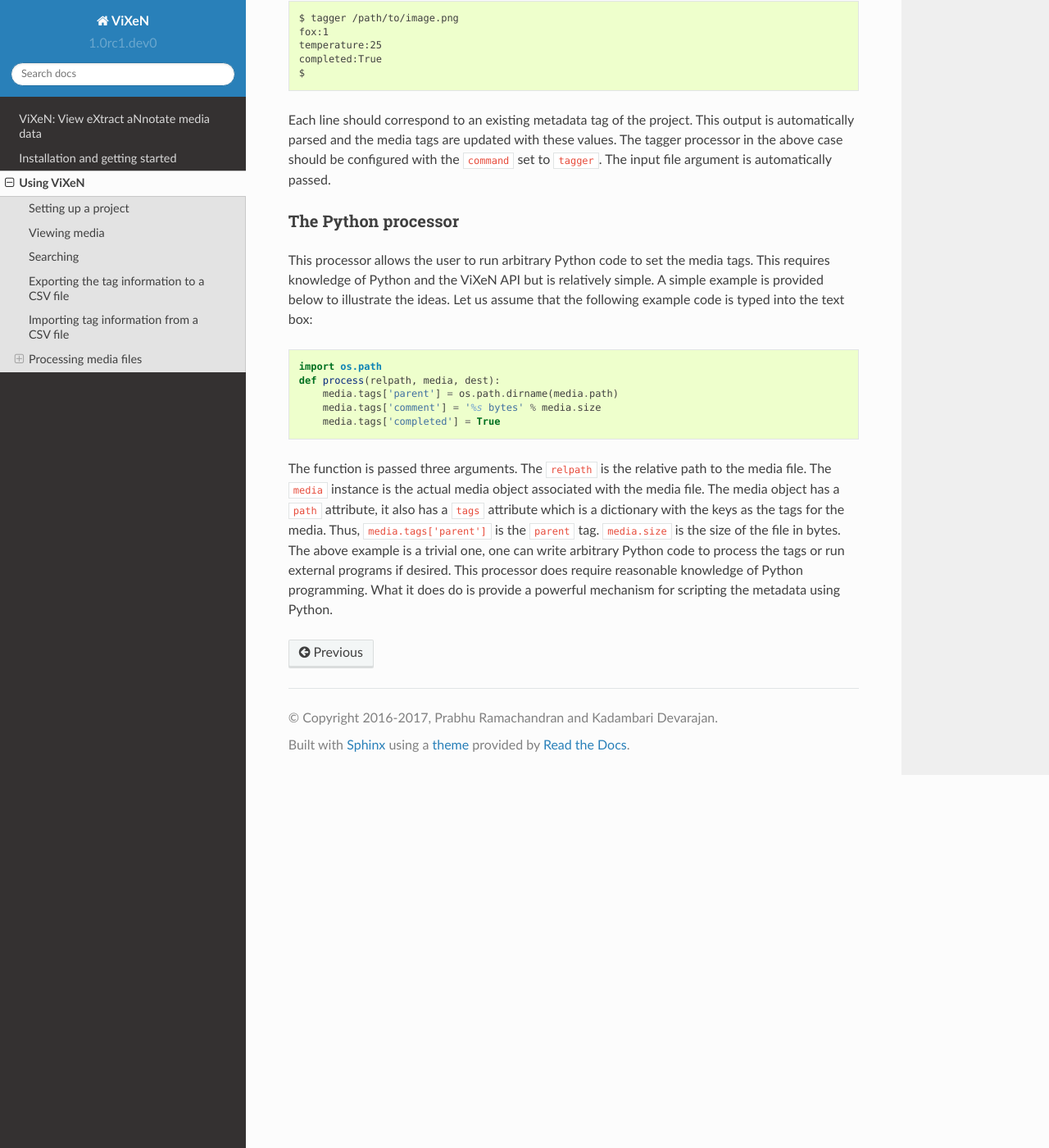
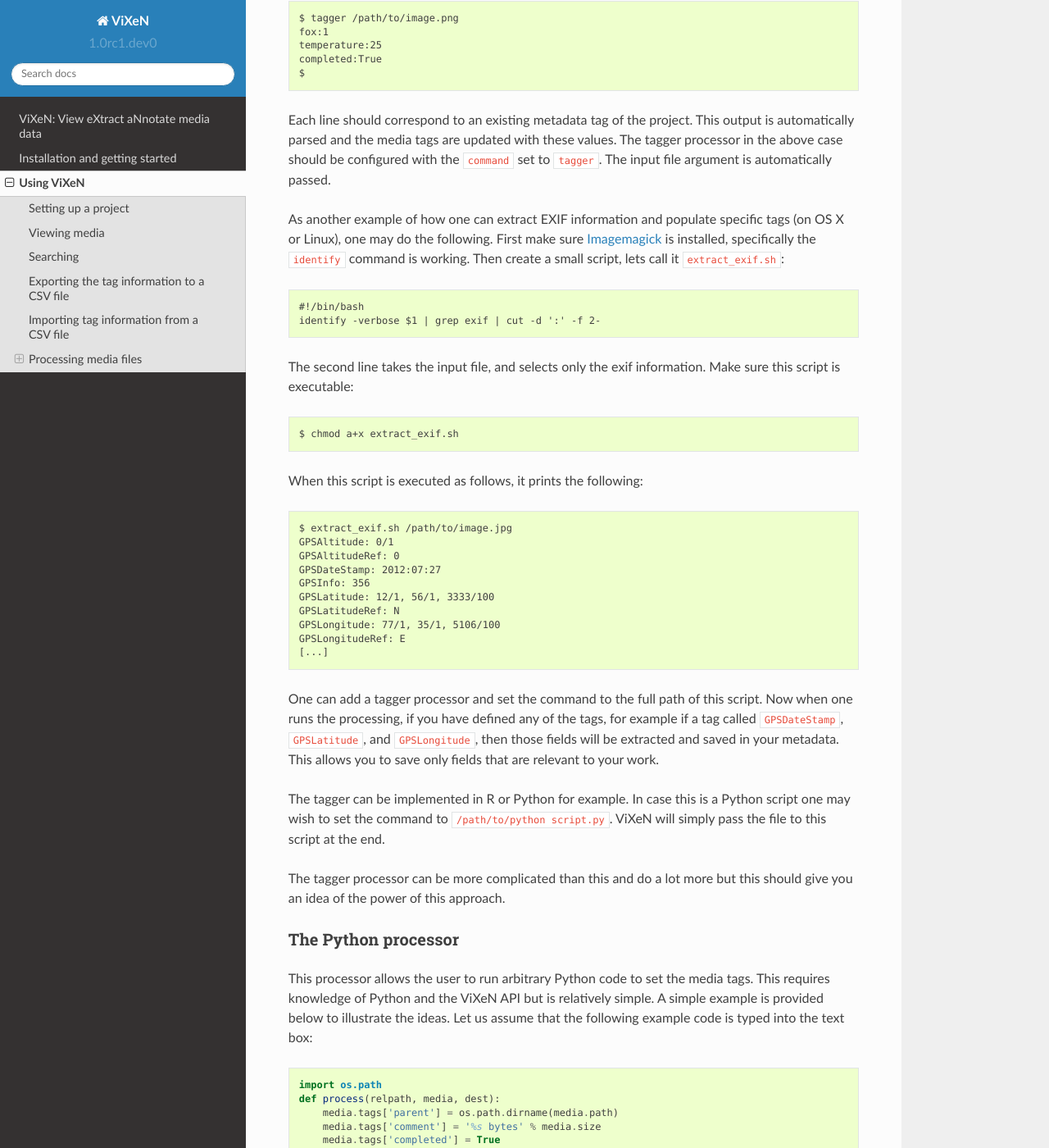
Before and after one commit to vixen-project/vixen, a Sphinx documentation site: the page built from docs/source/using_vixen.rst, in a window 1280 px wide and 1400 px high, scrolled down 4239 px. Shown: the whole window at 82% size. Built offline with Sphinx 7.4.7 and the Read the Docs theme 2.0.0, drawn with Linux system fonts in a browser that asks for light colours.

Commit message:
Add info on extracting EXIF with tagger processor.
Also provides a simple script for doing this easily with Imagemagick.

```diff
--- a/docs/source/using_vixen.rst
+++ b/docs/source/using_vixen.rst
@@ -238,6 +238,48 @@ values. The tagger processor in the above case should be configured with the
 ``command`` set to ``tagger``. The input file argument is automatically
 passed.
 
+As another example of how one can extract EXIF information and populate
+specific tags (on OS X or Linux), one may do the following. First make sure
+Imagemagick_ is installed, specifically the ``identify`` command is working.
+Then create a small script, lets call it ``extract_exif.sh``::
+
+    #!/bin/bash
+    identify -verbose $1 | grep exif | cut -d ':' -f 2-
+
+The second line takes the input file, and selects only the exif information.
+Make sure this script is executable::
+
+    $ chmod a+x extract_exif.sh
+
+When this script is executed as follows, it prints the following::
+
+  $ extract_exif.sh /path/to/image.jpg
+  GPSAltitude: 0/1
+  GPSAltitudeRef: 0
+  GPSDateStamp: 2012:07:27
+  GPSInfo: 356
+  GPSLatitude: 12/1, 56/1, 3333/100
+  GPSLatitudeRef: N
+  GPSLongitude: 77/1, 35/1, 5106/100
+  GPSLongitudeRef: E
+  [...]
+
+One can add a tagger processor and set the command to the full path of this
+script. Now when one runs the processing, if you have defined any of the tags,
+for example if a tag called ``GPSDateStamp``, ``GPSLatitude``, and
+``GPSLongitude``, then those fields will be extracted and saved in your
+metadata. This allows you to save only fields that are relevant to your work.
+
+The tagger can be implemented in R or Python for example. In case this is a
+Python script one may wish to set the command to ``/path/to/python
+script.py``. ViXeN will simply pass the file to this script at the end.
+
+The tagger processor can be more complicated than this and do a lot more but
+this should give you an idea of the power of this approach.
+
+
+.. _Imagemagick: https://www.imagemagick.org/
+
 
 The Python processor
 ~~~~~~~~~~~~~~~~~~~~
```
